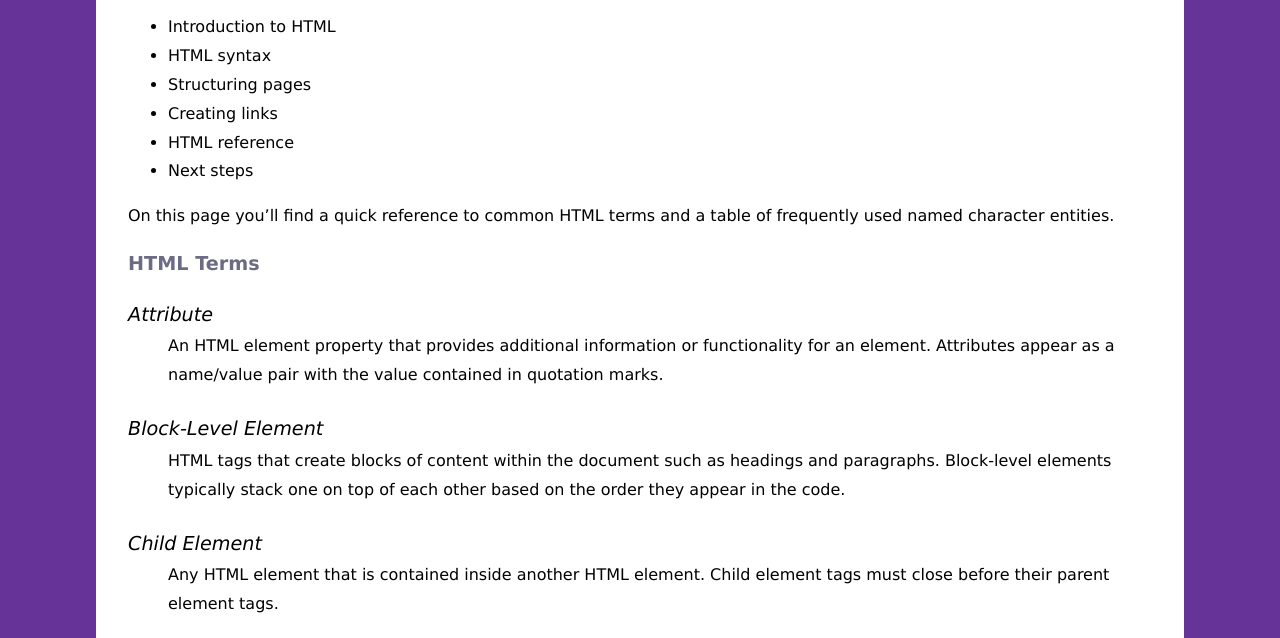
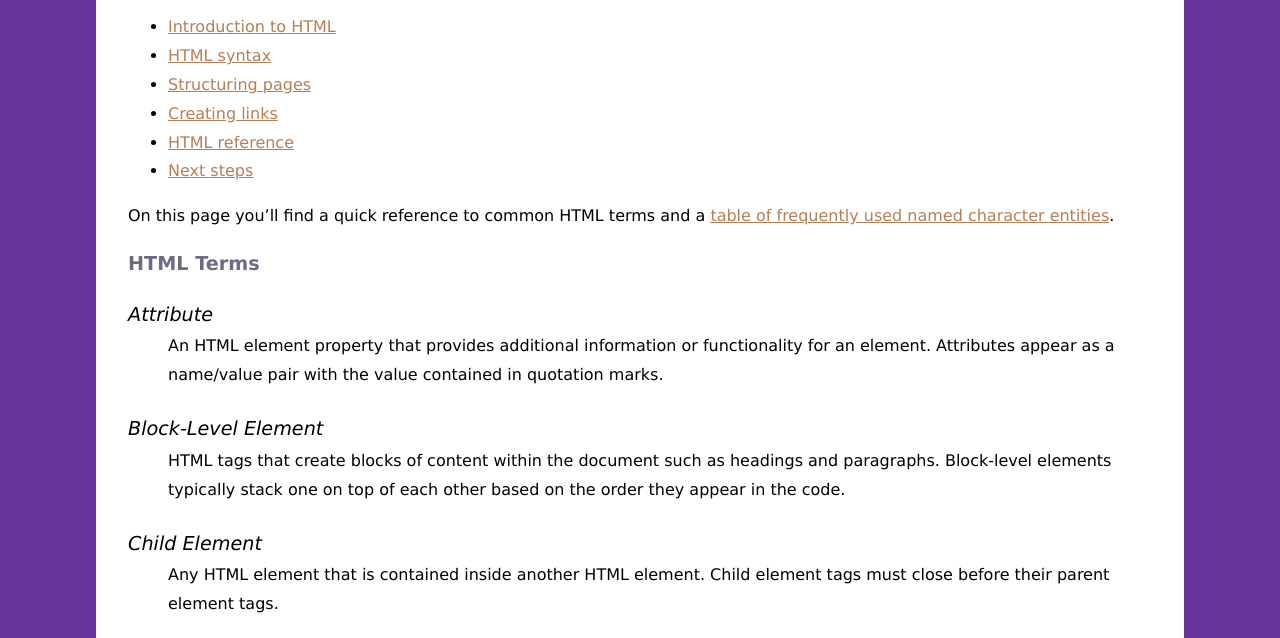
Before and after one commit to steamfortress02/comp484-hw3, a plain HTML site: page reference.html in a window 1280 px wide. Shown: the part 156-794 px from the top of the page. Drawn offline with Linux system fonts and the light colour scheme.

Commit message:
Completed HW3

```diff
--- a/reference.html
+++ b/reference.html
@@ -11,12 +11,12 @@
       <h2>HTML Reference</h2>
       <nav role="navigation">
         <ul>
-          <li>Introduction to HTML</li>
-          <li>HTML syntax</li>
-          <li>Structuring pages</li>
-          <li>Creating links</li>
-          <li>HTML reference</li>
-          <li>Next steps</li>
+          <li><a href="index.html" title="Go to the Introduction to HTML page">Introduction to HTML</a></li>
+          <li><a href="syntax.html" title="Learn about HTML syntax">HTML syntax</a></li>
+          <li><a href="structure.html" title="Learn how to structure HTML pages">Structuring pages</a></li>
+          <li><a href="links.html" title="Learn how to create HTML links">Creating links</a></li>
+          <li><a href="reference.html" title="View the HTML reference guide">HTML reference</a></li>
+          <li><a href="next.html" title="Discover your next steps in web design">Next steps</a></li>
         </ul>
       </nav>
     </header>
@@ -25,7 +25,7 @@
         <header>
           <p>
             On this page you&rsquo;ll find a quick reference to common HTML
-            terms and a table of frequently used named character entities.
+            terms and a <a href="#entities" title="Jump to the character entities table">table of frequently used named character entities</a>.
           </p>
         </header>
         <section>
@@ -160,6 +160,7 @@
         </section>
         <section>
           <table
+            id="entities"
             border="1"
             cellspacing="0"
             cellpadding="0"
```
Also changed, not shown: index.html (+6 -6 lines), links.html (+11 -7 lines), next.html (+6 -6 lines), structure.html (+6 -6 lines), syntax.html (+6 -6 lines).
